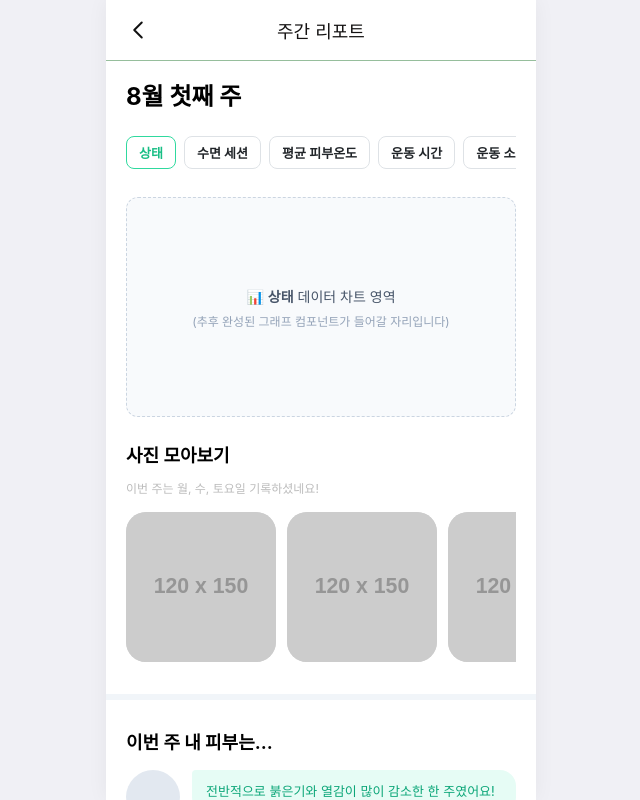
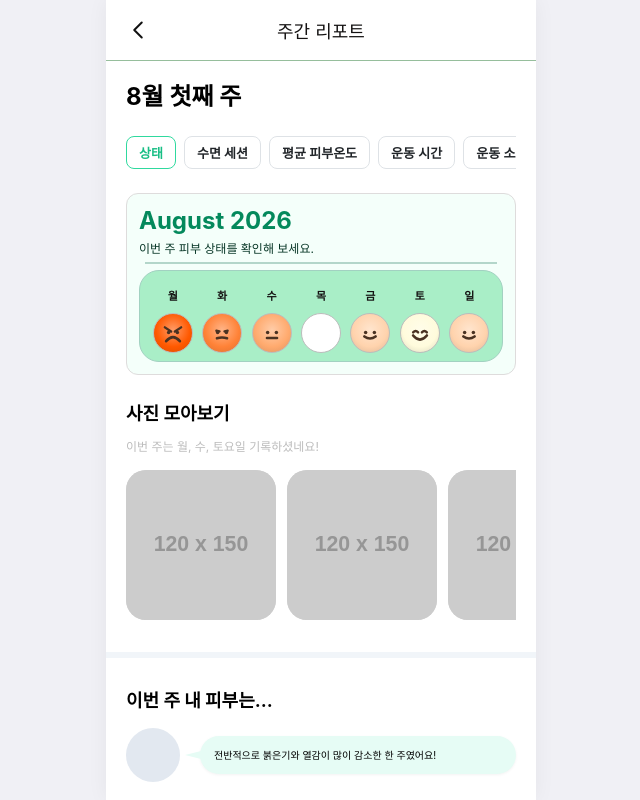
Before and after one commit to LikeLionUniv-INU/14th-toMeta-frontend, a React (Vite) app: page /report/weekly/1 in a window 1280 px wide. Shown: the whole page, without its empty margins (319-959 px from the left). Built offline with nearby package versions, Linux system fonts and the light colour scheme; no server answers.

Commit message:
Feat: 주간 리포트 화면 개발

```diff
--- a/src/api/reports.js
+++ b/src/api/reports.js
@@ -87,12 +87,12 @@ export const getWeeklyReportDetail = async (reportId) => {
 
           // 1. 상태 (월~일)
           skinStatus: [
-            { date: '2026-07-27', value: 'good' },
+            { date: '2026-07-27', value: 'very_bad' },
             { date: '2026-07-28', value: 'bad' },
-            { date: '2026-07-29', value: 'good' },
+            { date: '2026-07-29', value: 'normal' },
             { date: '2026-07-30', value: null },
             { date: '2026-07-31', value: 'good' },
-            { date: '2026-08-01', value: 'bad' },
+            { date: '2026-08-01', value: 'very_good' },
             { date: '2026-08-02', value: 'good' },
           ],
 
--- /dev/null
+++ b/src/components/StatusFace.jsx
@@ -0,0 +1,87 @@
+// 피부 상태 5단계(very_bad~very_good)에 어울리는 심플한 표정 아이콘.
+// WeeklyStatusCard의 원 안에 들어가는 콘텐츠로 사용한다.
+
+import React from 'react';
+
+const FACES = {
+  very_bad: {
+    mouth: 'M6.5 18.5 Q12 12 17.5 18.5',
+    browLeft: 'M5.5 7.5 L10.5 10.8',
+    browRight: 'M18.5 7.5 L13.5 10.8',
+    eyes: 'dot',
+  },
+  bad: {
+    mouth: 'M8 16.2 Q12 15 16 16.2',
+    browLeft: 'M7.5 10.2 L10 10.7',
+    browRight: 'M16.5 10.2 L14 10.7',
+    eyes: 'dot',
+  },
+  normal: {
+    mouth: 'M8 16 L16 16',
+    eyes: 'dot',
+  },
+  good: {
+    mouth: 'M7.5 14.8 Q12 18 16.5 14.8',
+    eyes: 'dot',
+  },
+  very_good: {
+    mouth: 'M6.5 14 Q12 20.5 17.5 14',
+    eyes: 'happy',
+  },
+};
+
+export default function StatusFace({ level, size = 30, color = '#4a3222' }) {
+  const face = FACES[level];
+  if (!face) return null;
+
+  return (
+    <svg width={size} height={size} viewBox="0 0 24 24" fill="none">
+      {face.browLeft && (
+        <path
+          d={face.browLeft}
+          stroke={color}
+          strokeWidth={1.9}
+          strokeLinecap="round"
+        />
+      )}
+      {face.browRight && (
+        <path
+          d={face.browRight}
+          stroke={color}
+          strokeWidth={1.9}
+          strokeLinecap="round"
+        />
+      )}
+      {face.eyes === 'happy' ? (
+        <>
+          <path
+            d="M6.5 11.5 Q8.5 9.3 10.5 11.5"
+            stroke={color}
+            strokeWidth={1.9}
+            strokeLinecap="round"
+            fill="none"
+          />
+          <path
+            d="M13.5 11.5 Q15.5 9.3 17.5 11.5"
+            stroke={color}
+            strokeWidth={1.9}
+            strokeLinecap="round"
+            fill="none"
+          />
+        </>
+      ) : (
+        <>
+          <circle cx="8.5" cy="11.5" r="1.4" fill={color} />
+          <circle cx="15.5" cy="11.5" r="1.4" fill={color} />
+        </>
+      )}
+      <path
+        d={face.mouth}
+        stroke={color}
+        strokeWidth={2.1}
+        strokeLinecap="round"
+        fill="none"
+      />
+    </svg>
+  );
+}
--- /dev/null
+++ b/src/components/WeeklyStatusCard.jsx
@@ -0,0 +1,126 @@
+// 일주일치 상태를 요일별 원으로 보여주는 카드.
+// 원 안의 내용(color / children)만 바꿔서 다른 화면(홈 화면 등)에서도 재사용한다.
+// 사용 예시:
+// <WeeklyStatusCard
+//   title="8월 첫째 주"
+//   subtitle="이번 주 피부 상태를 확인해 보세요."
+//   days={[{ date: '2026-07-27', day: '월', color: '#ffd3ad' }, ...]}
+// />
+
+import React from 'react';
+import styled from 'styled-components';
+
+// hex 색을 흰색/검은색 쪽으로 amount(0~1)만큼 섞는다 (비네트 그라디언트용)
+const mixColor = (hex, target, amount) => {
+  const c = hex.replace('#', '');
+  const t = target.replace('#', '');
+  const r1 = parseInt(c.slice(0, 2), 16);
+  const g1 = parseInt(c.slice(2, 4), 16);
+  const b1 = parseInt(c.slice(4, 6), 16);
+  const r2 = parseInt(t.slice(0, 2), 16);
+  const g2 = parseInt(t.slice(2, 4), 16);
+  const b2 = parseInt(t.slice(4, 6), 16);
+  const mix = (a, b) => Math.round(a + (b - a) * amount);
+  return `rgb(${mix(r1, r2)}, ${mix(g1, g2)}, ${mix(b1, b2)})`;
+};
+
+// 표정이 도드라져 보이도록 중앙은 밝게, 가장자리는 살짝 어둡게 (비네트)
+const getCircleBackground = (hex) => {
+  if (!hex || hex === '#ffffff') return '#ffffff';
+  const light = mixColor(hex, '#ffffff', 0.4);
+  const dark = mixColor(hex, '#000000', 0.14);
+  return `radial-gradient(circle at 50% 42%, ${light} 0%, ${hex} 58%, ${dark} 100%)`;
+};
+
+export default function WeeklyStatusCard({ title, subtitle, days = [] }) {
+  return (
+    <Card>
+      {title && <Title>{title}</Title>}
+      {subtitle && <Subtitle>{subtitle}</Subtitle>}
+      {(title || subtitle) && <Divider />}
+
+      <Pill>
+        <Row>
+          {days.map((d) => (
+            <DayLabel key={d.date}>{d.day}</DayLabel>
+          ))}
+        </Row>
+        <Row>
+          {days.map((d) => (
+            <CircleWrapper key={d.date}>
+              <Circle $bg={getCircleBackground(d.color)}>{d.children}</Circle>
+            </CircleWrapper>
+          ))}
+        </Row>
+      </Pill>
+    </Card>
+  );
+}
+
+const Card = styled.div`
+  width: 100%;
+  box-sizing: border-box;
+  background-color: #f4fffa;
+  border: 1px solid #dedcdc;
+  border-radius: 12px;
+  padding: 12px;
+`;
+
+const Title = styled.h3`
+  margin: 0;
+  font-size: 24px;
+  font-weight: 700;
+  color: #04895c;
+`;
+
+const Subtitle = styled.p`
+  margin: 4px 0 0;
+  font-size: 12px;
+  color: #083727;
+`;
+
+const Divider = styled.div`
+  height: 2px;
+  background-color: #b3d6ca;
+  margin: 6px;
+`;
+
+const Pill = styled.div`
+  background-color: #a9eec7;
+  border: 1px solid #a2d1c1;
+  border-radius: 20px;
+  padding: 16px 8px 8px 8px;
+`;
+
+const Row = styled.div`
+  display: grid;
+  grid-template-columns: repeat(7, 1fr);
+
+  & + & {
+    margin-top: 10px;
+  }
+`;
+
+const DayLabel = styled.div`
+  text-align: center;
+  font-size: 11px;
+  font-weight: 700;
+  color: #141212;
+`;
+
+const CircleWrapper = styled.div`
+  display: flex;
+  justify-content: center;
+`;
+
+const Circle = styled.div`
+  width: 40px;
+  height: 40px;
+  border: 1px solid #bcbcbc;
+  border-radius: 50%;
+  background: ${(props) => props.$bg};
+  display: flex;
+  align-items: center;
+  justify-content: center;
+  font-size: 18px;
+`;
--- a/src/pages/weeklyreport/WeeklyReport.jsx
+++ b/src/pages/weeklyreport/WeeklyReport.jsx
@@ -6,6 +6,8 @@ import {
 } from '../../api/reports';
 import { getMyProfile } from '../../api/user';
 import Header from '../../components/Header';
+import WeeklyStatusCard from '../../components/WeeklyStatusCard';
+import StatusFace from '../../components/StatusFace';
 import MetricLineChart from './components/MetricLineChart';
 import MetricBarChart from './components/MetricBarChart';
 import SleepBarChart from './components/SleepBarChart';
@@ -13,6 +15,42 @@ import CyclePhaseCalendar from './components/CyclePhaseCalendar';
 import { LINE_CHART_CONFIG } from './components/lineChartConfig';
 import { BAR_CHART_CONFIG } from './components/barChartConfig';
 import * as S from './WeeklyReport.styles';
+
+// 피부 상태 5단계 컬러칩
+const SKIN_STATUS_COLORS = {
+  very_bad: '#ff5900',
+  bad: '#ff8237',
+  normal: '#ffaa6e',
+  good: '#ffd3ad',
+  very_good: '#fffbdc',
+};
+
+const DAY_NAMES = ['일', '월', '화', '수', '목', '금', '토'];
+
+const MONTH_NAMES_EN = [
+  'January',
+  'February',
+  'March',
+  'April',
+  'May',
+  'June',
+  'July',
+  'August',
+  'September',
+  'October',
+  'November',
+  'December',
+];
+
+// title 첫 단어("8월 첫째 주" -> "8월")에서 월, endDate("2026-08-02")에서 연도를 꺼내
+// "August 2026" 형태로 조합한다. 파싱에 실패하면 원래 title을 그대로 사용한다.
+const getEnglishMonthYearTitle = (title, endDate) => {
+  const monthMatch = title?.match(/^(\d+)월/);
+  const year = endDate?.split('-')[0];
+  if (!monthMatch || !year) return title;
+  const monthName = MONTH_NAMES_EN[Number(monthMatch[1]) - 1];
+  return monthName ? `${monthName} ${year}` : title;
+};
 
 const WeeklyReport = () => {
   const { reportId } = useParams();
@@ -108,6 +146,14 @@ const WeeklyReport = () => {
   const tabs = getTabsByGender(userData?.gender);
   const nickname = userData?.nickname || '회원';
 
+  // 상태 탭용: 요일별 컬러칩 데이터 (null이면 흰색으로 비워둠)
+  const skinStatusDays = (reportData.skinStatus || []).map((item) => ({
+    date: item.date,
+    day: DAY_NAMES[new Date(item.date).getDay()],
+    color: item.value ? SKIN_STATUS_COLORS[item.value] : null,
+    children: item.value ? <StatusFace level={item.value} /> : null,
+  }));
+
   return (
     <S.Container>
       <Header title="주간 리포트" variant="back" />
@@ -129,7 +175,13 @@ const WeeklyReport = () => {
         </S.TabContainer>
 
         {/* 2. 그래프 영역 */}
-        {LINE_CHART_CONFIG[selectedTab] ? (
+        {selectedTab === '상태' ? (
+          <WeeklyStatusCard
+            title={getEnglishMonthYearTitle(reportData.title, reportData.endDate)}
+            subtitle="이번 주 피부 상태를 확인해 보세요."
+            days={skinStatusDays}
+          />
+        ) : LINE_CHART_CONFIG[selectedTab] ? (
           <MetricLineChart
             data={reportData[LINE_CHART_CONFIG[selectedTab].dataKey]}
             unit={LINE_CHART_CONFIG[selectedTab].unit}
--- a/src/pages/weeklyreport/WeeklyReport.styles.js
+++ b/src/pages/weeklyreport/WeeklyReport.styles.js
@@ -37,7 +37,7 @@ export const TabContainer = styled.div`
   gap: 8px;
   overflow-x: auto;
   white-space: nowrap;
-  padding-bottom: 4px;
+  padding-bottom: 0;
 
   &::-webkit-scrollbar {
     display: none;
@@ -147,8 +147,8 @@ export const Divider = styled.div`
 
 export const SummaryContainer = styled.div`
   display: flex;
-  align-items: flex-start;
-  gap: 12px;
+  align-items: center;
+  gap: 20px;
   margin-top: 4px;
 `;
 
@@ -161,14 +161,28 @@ export const AvatarCircle = styled.div`
 `;
 
 export const SummaryBubble = styled.div`
+  position: relative;
   background-color: #e6fcf5;
-  color: #0ca678;
-  font-size: 13px;
+  color: #000000;
+  font-size: 10px;
   line-height: 1.45;
   padding: 12px 14px;
-  border-radius: 16px;
-  border-top-left-radius: 4px;
+  border-radius: 20px;
   flex: 1;
+  box-shadow: 0 1px 3px rgba(0, 0, 0, 0.05);
+
+  &::before {
+    content: '';
+    position: absolute;
+    left: -15px;
+    top: 50%;
+    transform: translateY(-50%);
+    width: 0;
+    height: 0;
+    border-top: 5px solid transparent;
+    border-bottom: 5px solid transparent;
+    border-right: 20px solid #e6fcf5;
+  }
 `;
 
 export const AnalysisList = styled.div`
@@ -181,7 +195,7 @@ export const AnalysisBubble = styled.div`
   background-color: #ffffff;
   border: 1px solid #89d7bc;
   color: #141212;
-  font-size: 11px;
+  font-size: 12px;
   line-height: 1.5;
   padding: 14px 10px;
   border-radius: 20px;
--- a/src/pages/weeklyreport/components/MetricLineChart.styles.js
+++ b/src/pages/weeklyreport/components/MetricLineChart.styles.js
@@ -3,6 +3,7 @@ import styled from 'styled-components';
 export const ChartWrapper = styled.div`
   position: relative;
   width: 100%;
+  background-color: #ffffff;
 `;
 
 export const UnitLabel = styled.span`
```
